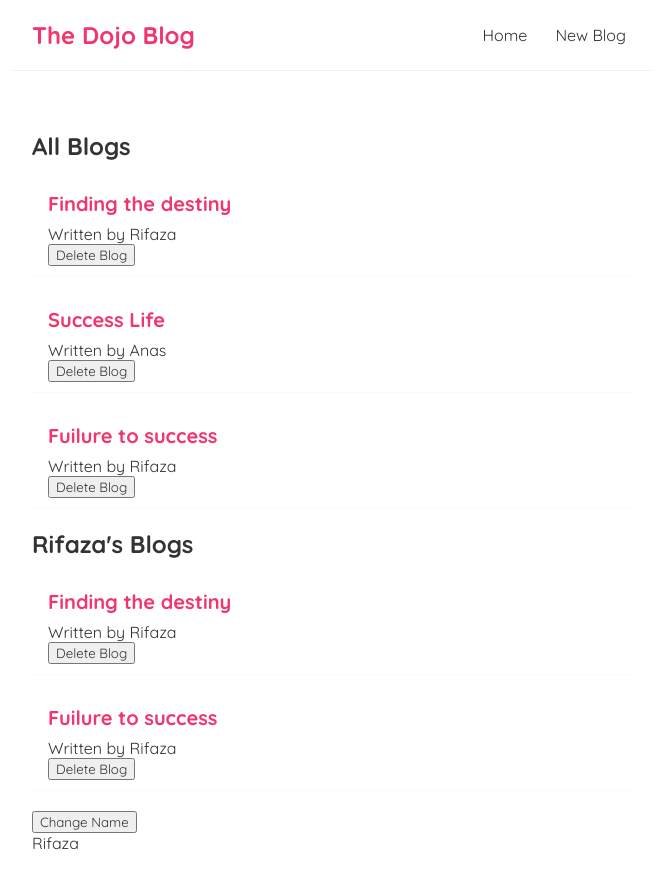
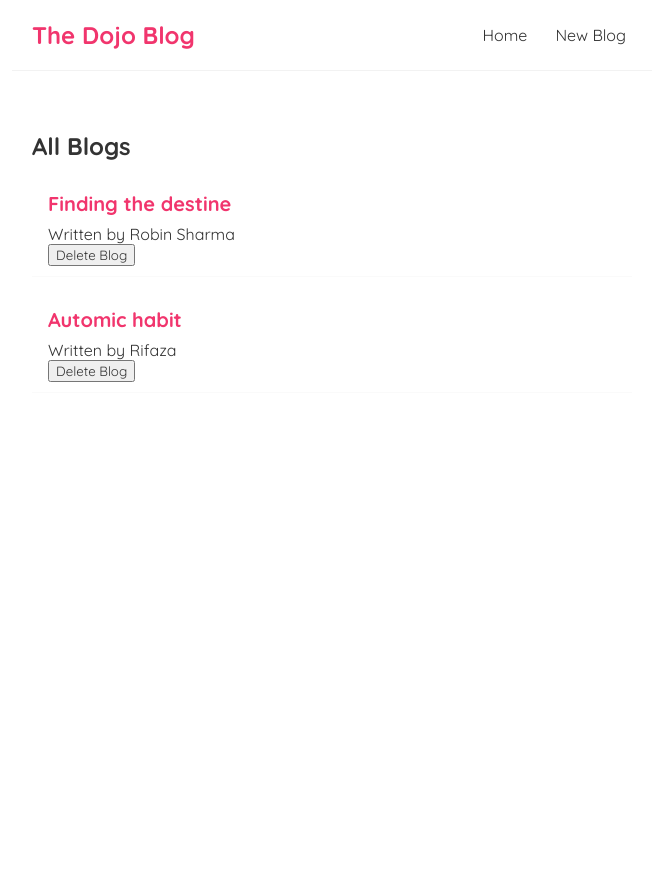
Before and after one commit to Rifaza/blog-project, a React (Create React App) app: page / in a window 1280 px wide. Shown: the top 888 px of the page, without its empty margins (308-964 px from the left). After the commit the page ends 800 px from the top, so only its background shows below. Built offline with nearby package versions, Linux system fonts and the light colour scheme; data requests are answered from the project's data file.

Commit message:
added loading message with timeout for testing

```diff
--- a/src/home.js
+++ b/src/home.js
@@ -6,7 +6,7 @@ const Home = () => {
 
     const [name, setName] = useState('Rifaza');
     const [age, setAge] = useState(25);
-
+    const [isPending, setIsPending] = useState(true);
     const handleClick = (e) => {
         setName('Fathima')
         setAge(30);
@@ -19,11 +19,7 @@ const Home = () => {
 
 
   // eslint-disable-next-line react-hooks/rules-of-hooks
-    const [blogs, setBlogs] = useState([
-        {title : 'Finding the destiny', body :'This is new journey...', author : 'Rifaza', id :1},
-        {title : 'Success Life', body :'One a upon time in summe...', author : 'Anas', id :2},
-        {title : 'Fuilure to success', body :'There are many factors...', author : 'Rifaza', id :3},
-    ])
+    const [blogs, setBlogs] = useState(null)
     const handleDelete = (id) =>{
         const newBlogs= blogs.filter((blog)=> blog.id !== id)
         setBlogs(newBlogs);
@@ -31,14 +27,29 @@ const Home = () => {
     }
 
     useEffect(()=>{
-        console.log("Use effect will run when every render")
-    },[name]);
+  setTimeout(()=>{
+    fetch('http://localhost:8000/blogs')
+        .then(res => {
+            return res.json();
+        })
+        .then(
+            data=>{
+                console.log(data);
+                setBlogs(data);
+
+                setIsPending(false);
+            }
+        )
+  }, 1000)
+
+    }, []);
     return (
         <div  className="home">
-            <Bloglist blogs = {blogs} title="All Blogs" handleDelete={handleDelete}/>
-            <Bloglist blogs = {blogs.filter((blog)=> blog.author=== 'Rifaza')}  title="Rifaza's Blogs"/>
-            <button onClick={handleClick}> Change Name</button>
-            <p>{name}</p>
+            {isPending && <div>Loading ...</div>}
+            { blogs && <Bloglist blogs = {blogs} title="All Blogs" handleDelete={handleDelete}/>}
+            {/* <Bloglist blogs = {blogs.filter((blog)=> blog.author=== 'Rifaza')}  title="Rifaza's Blogs"/> */}
+            {/* <button onClick={handleClick}> Change Name</button>
+            <p>{name}</p> */}
         </div>
     );
 }
```
